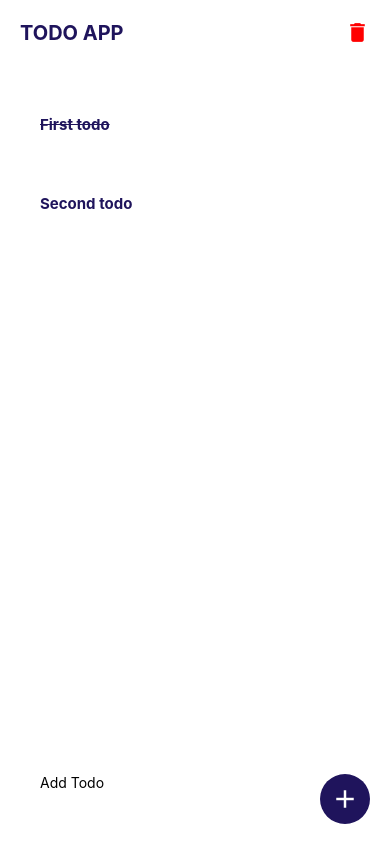
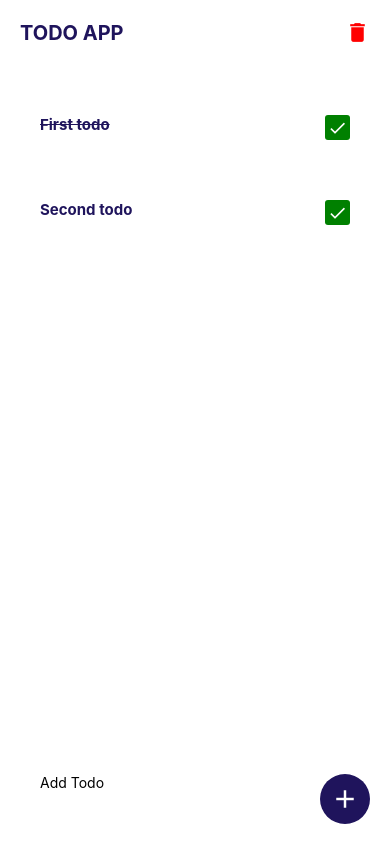
Before and after one commit to CyrusWarner/todo-list-react-native, a React Native app: screen / in a window 390 px wide. Built offline with nearby package versions, Linux system fonts and the light colour scheme.

Commit message:
Added a complete icon for the ListItem component.

```diff
--- a/App.js
+++ b/App.js
@@ -20,7 +20,7 @@ const App = () => {
   const ListItem = ({todo}) => {
     return (
       <View style={styles.listItem}>
-        <View>
+        <View style={{flex: 1}}>
           <Text
             style={{
               fontWeight: 'bold',
@@ -31,6 +31,9 @@ const App = () => {
             {todo?.task}
           </Text>
         </View>
+        <TouchableOpacity style={[styles.actionIcon]}>
+          <ICON name="done" size={20} color={colors.white}></ICON>
+        </TouchableOpacity>
       </View>
     );
   };
@@ -63,6 +66,15 @@ const App = () => {
 };
 
 const styles = StyleSheet.create({
+  actionIcon: {
+    height: 25,
+    width: 25,
+    backgroundColor: 'green',
+    justifyContent: 'center',
+    alignItems: 'center',
+    marginLeft: 5,
+    borderRadius: 3
+  },
   listItem: {
     padding: 20,
     backgroundColor: colors.white,
```
